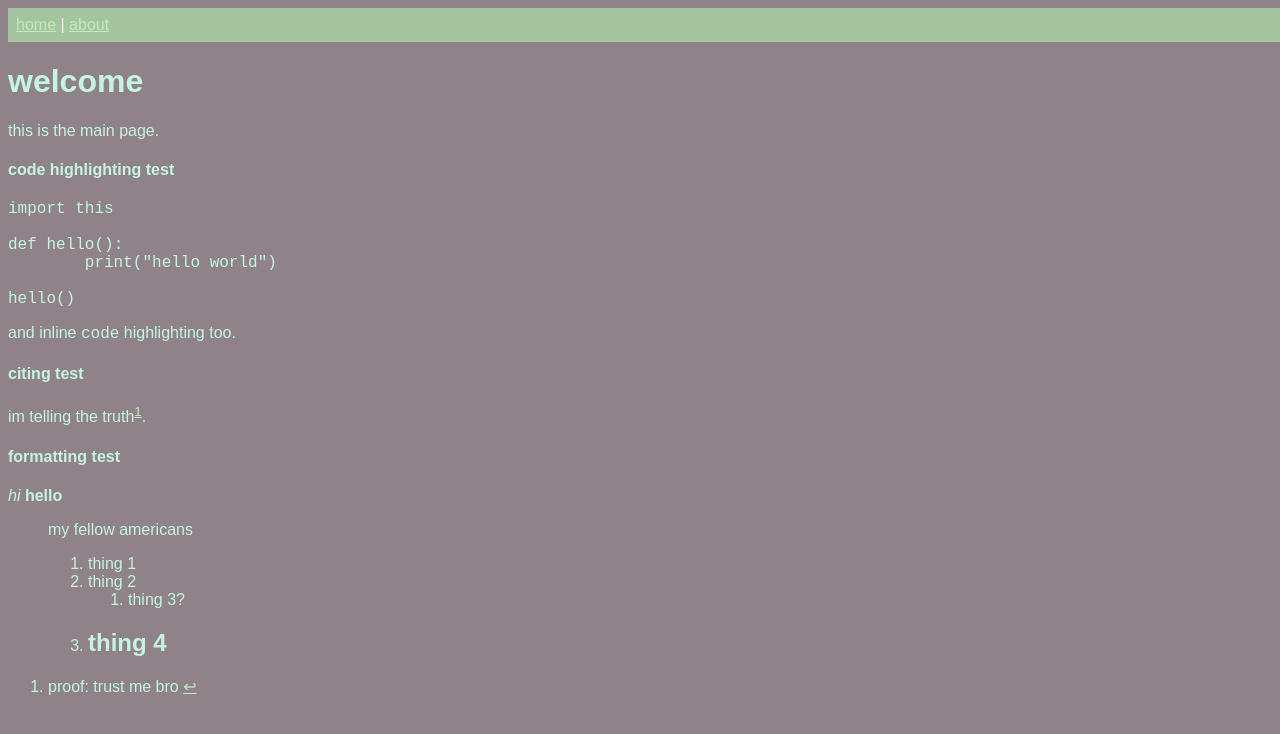
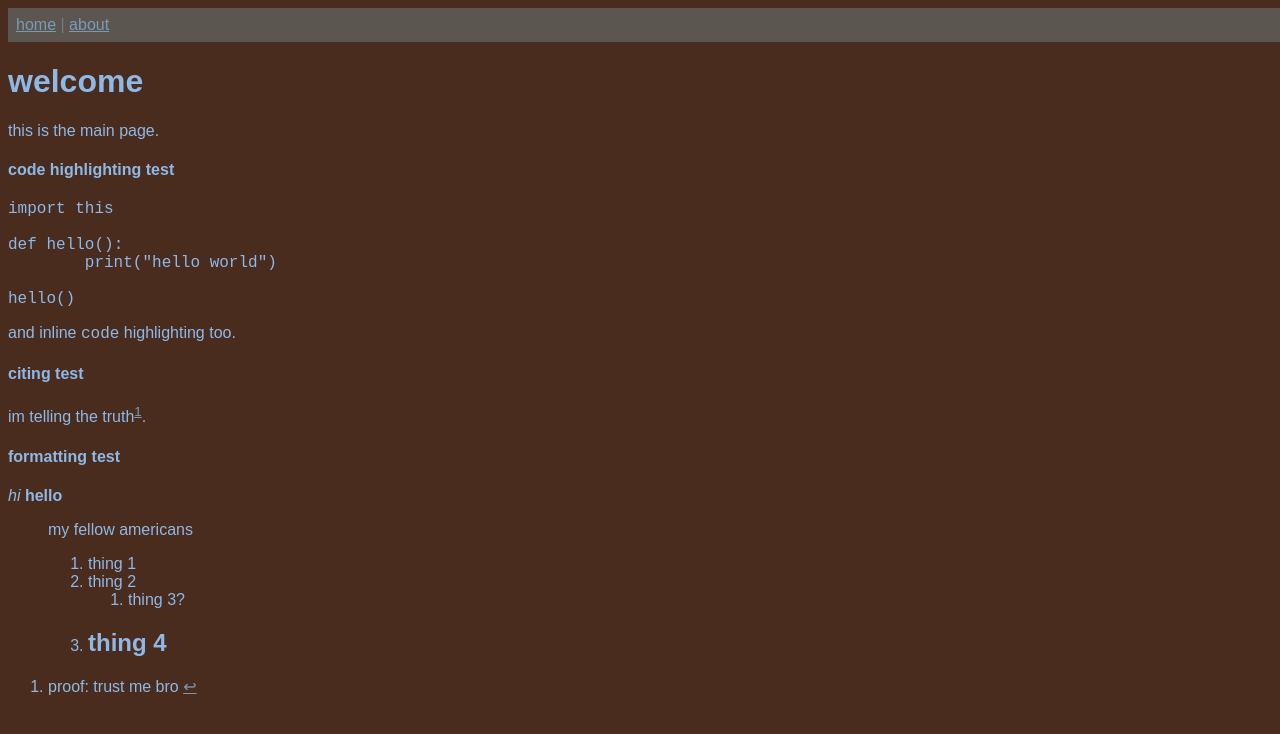
Before and after one commit to harperawl/home, a Jekyll site: the page built from index.md, in a window 1280 px wide. Shown: the top 734 px of the page. Built offline with Jekyll 4.4.1, drawn with Linux system fonts in a browser that asks for light colours.

Commit message:
change color theme

```diff
--- a/assets/css/styles.css
+++ b/assets/css/styles.css
@@ -1,10 +1,10 @@
 /* variables */
 :root {
-  --background-color: #8F8389;
-  --text-color: #C5F4E0;
-  --accent-color: #A7C4A0;
-  --supplementary-color: #C2EABA;
-  --off-white: #F8F0E3;
+  --background-color: #492C1D;
+  --text-color: #8EB8E5;
+  --accent-color: #5B5750;
+  --supplementary-color: #7C99B4;
+  --off-white: #6B7F82;
   --primary-font: "LatinModernSans", sans-serif;
   --mono-font: "LatinModernMono", monospace;
 }
```
